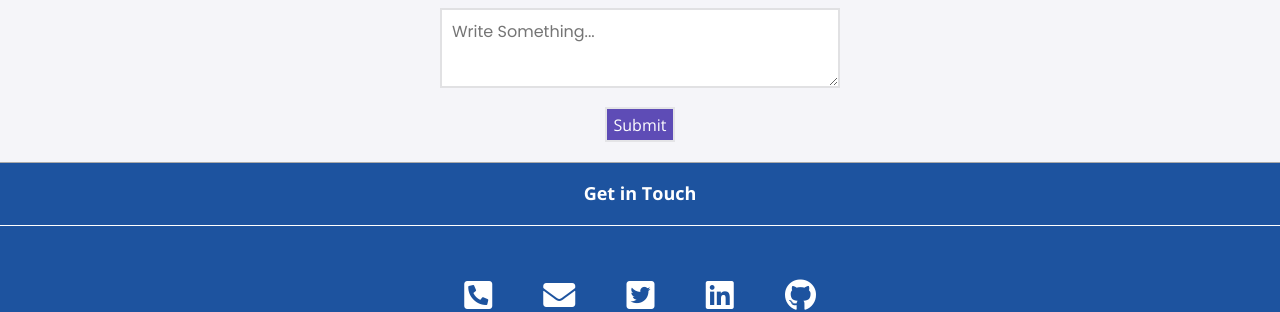
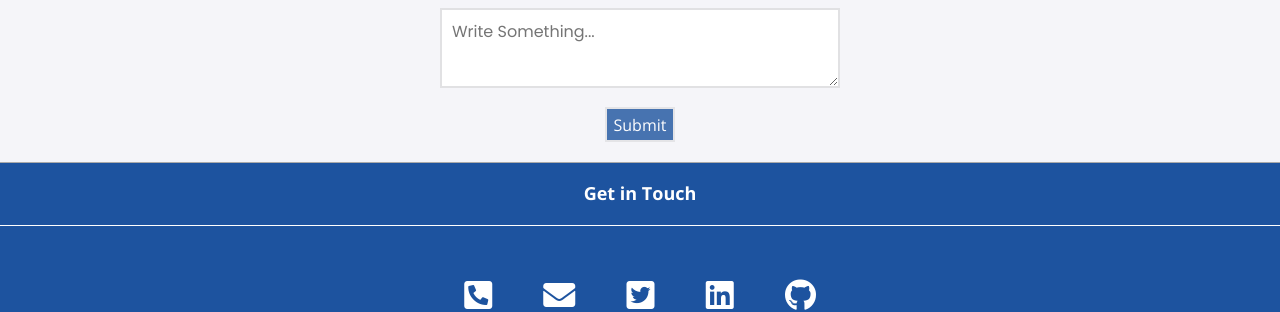
Before and after one commit to MLH-Fellowship/pod-3.1.0-portfolio, a Jekyll site: the page built from index.html, in a window 1280 px wide and 1400 px high, scrolled down 1093 px. Shown: the part 1055-1367 px from the top of the window. Built offline with Jekyll 4.4.1, drawn with Linux system fonts in a browser that asks for light colours; nearby versions of some CDN libraries.

Commit message:
Updating submit button colour

```diff
--- a/_sass/contact.scss
+++ b/_sass/contact.scss
@@ -38,7 +38,7 @@
 .contactform button {
 	height: 35px;
 	width: 70px;
-	background-color: #3923a6;
+	background-color: #1c539f;
 	color: white;
 	border: 2px solid #e1e1e3;
 	outline: none;
```
